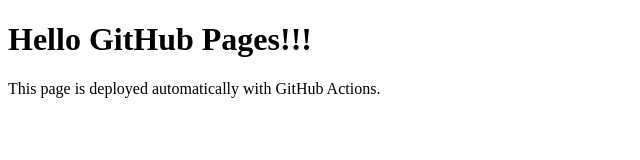
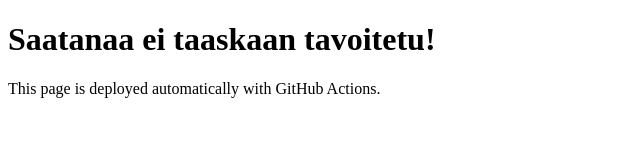
Before and after one commit to VeeraHalva/Vikkoteht-v-2, a plain HTML site: page index.html in a window 1280 px wide. Shown: the whole page, without its empty margins (0-640 px from the left). Drawn offline with Linux system fonts and the light colour scheme.

Commit message:
Muutettu tekstiä html tiedostossa

```diff
--- a/index.html
+++ b/index.html
@@ -6,7 +6,7 @@
 </head>
 <body>
   <main>
-    <h1>Hello GitHub Pages!!!</h1>
+    <h1>Saatanaa ei taaskaan tavoitetu!</h1>
     <p>This page is deployed automatically with GitHub Actions.</p>
   </main>
 </body>
```
